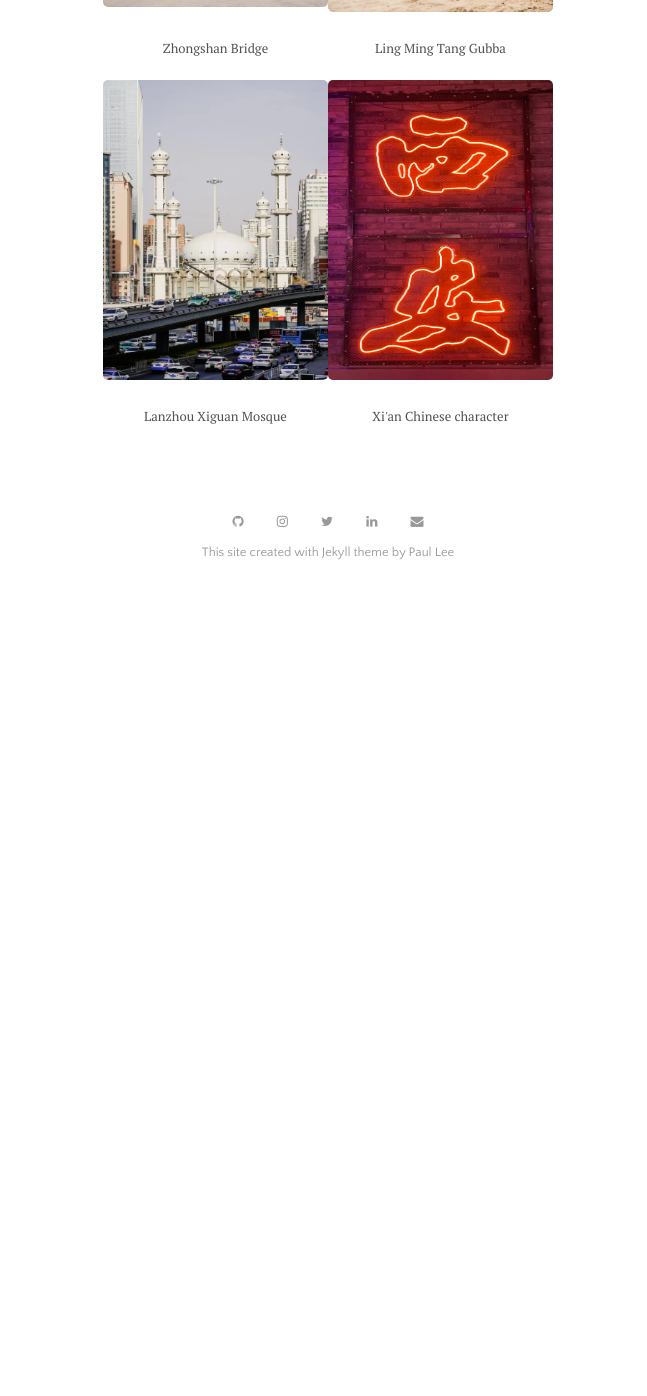
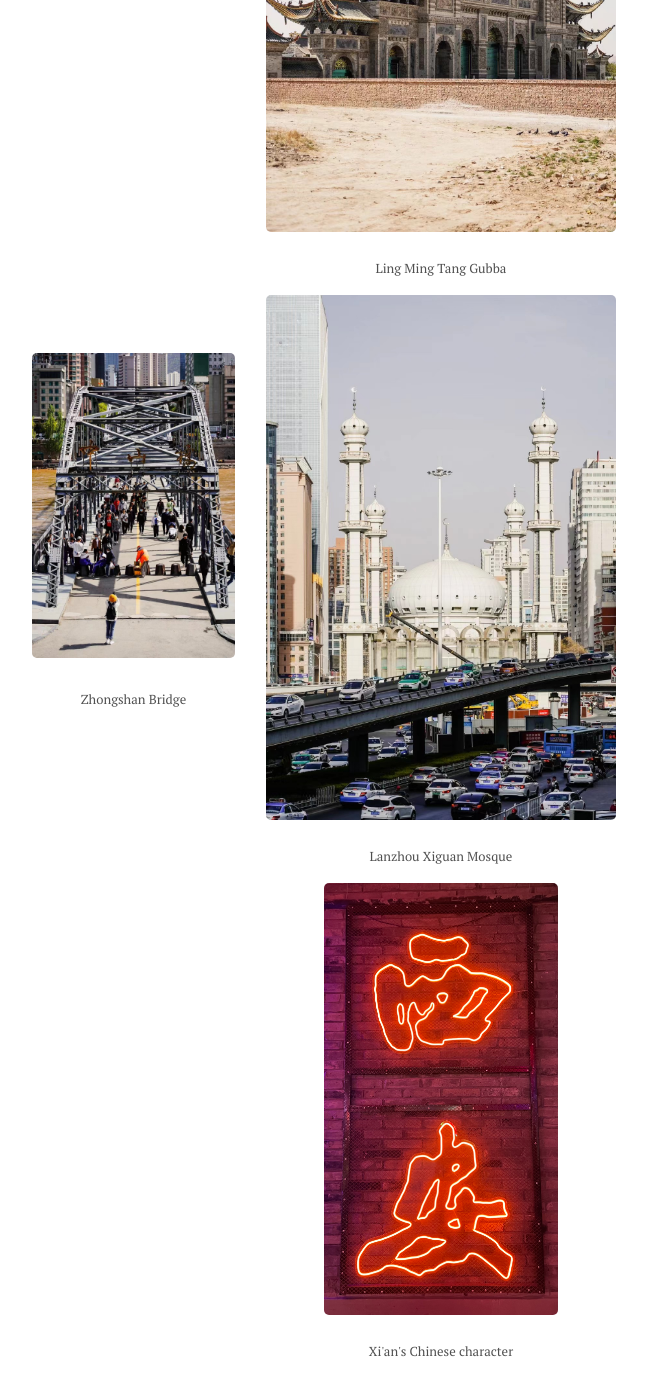
Before and after one commit to zhengwuma/zhengwuma.github.io, a Jekyll site: the page built from menu/gallery.md, in a window 1280 px wide and 1400 px high, scrolled down 615 px. Shown: the top 1396 px of the window, without its empty margins (312-959 px from the left). Built offline with Jekyll 4.4.1, drawn with Linux system fonts in a browser that asks for light colours; before the commit the page ends 1213 px from its top, so only the background shows below that.

Commit message:
Update pic.html

```diff
--- a/_layouts/pic.html
+++ b/_layouts/pic.html
@@ -12,22 +12,22 @@ layout: default
 
 <div style="display: flex; justify-content: center; align-items: center;">
   <div style="text-align: center;">
-    <img src="{{ site.github.url }}/assets/img/bridge.jpg" style="width: 225px; height: 300px;">
+    <img src="{{ site.github.url }}/assets/img/bridge.jpg" style="max-width: 90%;">
     <p class="caption"> <font size="2"> Zhongshan Bridge </front>  </p>
   </div>
+
   <div style="text-align: center;">
-    <img src="{{ site.github.url }}/assets/img/lanzhou.jpg" style="width: 225px; height: 300px;">
+    <img src="{{ site.github.url }}/assets/img/lanzhou.jpg" style="max-width: 90%;">
     <p class="caption"> <font size="2"> Ling Ming Tang Gubba </front> </p>
   </div>
-</div>
 
-<div style="display: flex; justify-content: center; align-items: center;">
   <div style="text-align: center;">
-    <img src="{{ site.github.url }}/assets/img/mosque.jpg" style="width: 225px; height: 300px;">
+    <img src="{{ site.github.url }}/assets/img/mosque.jpg" style="max-width: 90%;">
     <p class="caption"> <font size="2"> Lanzhou Xiguan Mosque</front> </p>
   </div>
+
   <div style="text-align: center;">
-    <img src="{{ site.github.url }}/assets/img/xian.jpg" style="width: 225px; height: 300px;">
-    <p class="caption"> <font size="2"> Xi'an Chinese character</front> </p>
+    <img src="{{ site.github.url }}/assets/img/xian.jpg" style="max-width: 60%;">
+    <p class="caption"> <font size="2"> Xi'an's Chinese character </front> </p>
   </div>
 </div>
```
